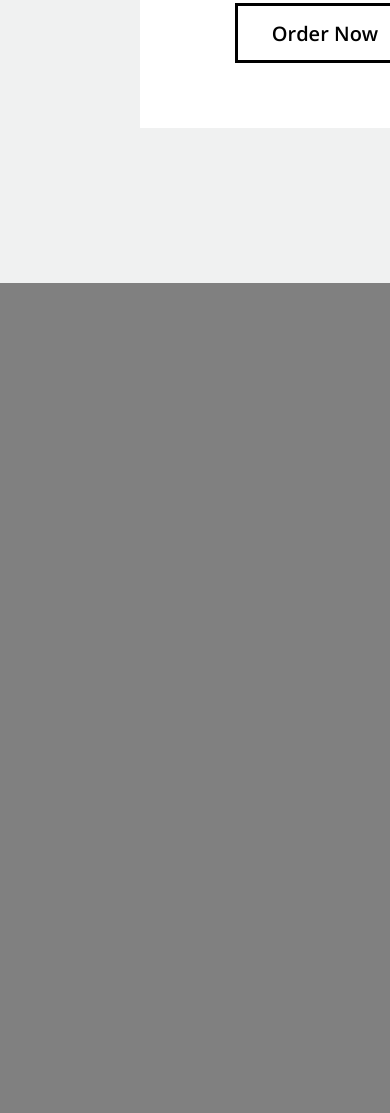
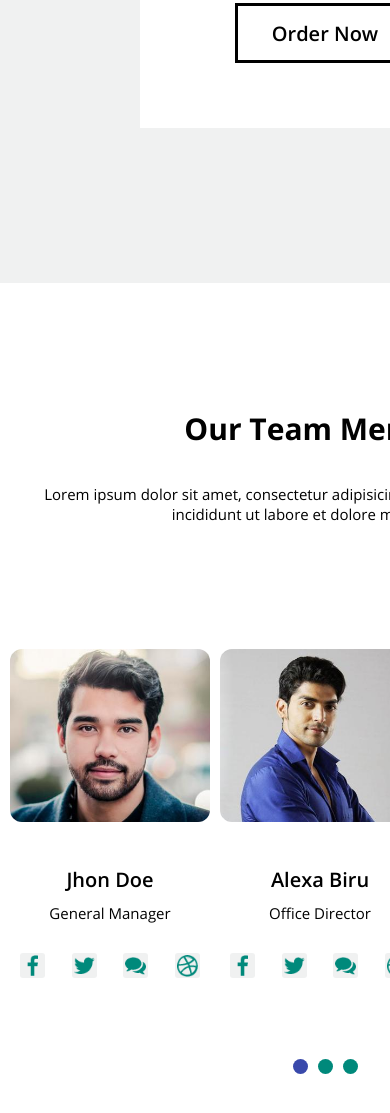
Before and after one commit to DarkTowelie/web_developer_card, a website with bundled scripts: page public/main.html in a window 390 px wide. Shown: the part 10178-11291 px from the top of the page. Before the commit the page ends 10461 px from the top, so only its background shows below. Built offline with nearby package versions, Linux system fonts and the light colour scheme.

Commit message:
added team block, added slide (not adapted to mobile)

```diff
--- a/public/css/adaptive/aMain.css
+++ b/public/css/adaptive/aMain.css
@@ -10,6 +10,63 @@
 
     .pricingPlan .cardContainer{
         grid-template-columns: 370px 370px;
+    }
+
+    .ourTeam{
+        padding-left: 0;
+        padding-right: 0;
+    }
+
+    .ourTeam .slider{
+        width: 960px;
+        margin: auto;
+    }
+
+    .ourTeam .slideContainer .card,
+    .ourTeam .slideContainer .card img
+    {
+        width: 300px;
+        margin-right: 20px;
+    }
+    .ourTeam .slider .slideContainer{
+        margin-bottom: 70px;
+    }
+
+    .ourTeam .slideContainer .card{
+        height: 450px;
+    }
+}
+
+@media only screen and (max-width:1100px)
+{
+    .ourTeam .slider{
+        width: 630px;
+        margin: auto;
+    }
+
+    .ourTeam .slideContainer .card{
+        height: 340px;
+    }
+
+    .ourTeam .slideContainer .card,
+    .ourTeam .slideContainer .card img
+    {
+        width: 200px;
+        margin-right: 10px;
+    }
+
+    .ourTeam .slideContainer .buttonContainer div{
+        width: 25px;
+        height: 25px;
+        background-size: 21px;
+        border-radius: 3px;
+    }
+    .ourTeam .slideContainer .buttonContainer div:nth-child(1){
+        background-size: 11px;
+    }
+
+    .ourTeam .slideContainer .buttonContainer{
+        width: 180px;
     }
 }
 
--- a/public/css/main.css
+++ b/public/css/main.css
@@ -462,8 +462,6 @@
     color: white;
 }
 
-
-
 @keyframes flow{
     0% {
         bottom: 0;
@@ -474,3 +472,138 @@
           box-shadow: 10px 10px 10px grey;
       }
 }
+/* Out Team--------------------------------------------------------------- */
+.ourTeam{
+    width: 100%;
+    padding: 125px 115px 125px 115px;
+    background-color: rgb(255, 255, 255);
+}
+
+.ourTeam .title span{
+    display: block;
+    margin: auto;
+    text-align: center;
+}
+
+.ourTeam .title span:nth-child(1){
+    width: 290px;
+    font-size: 30px;
+    font-family: OpenSans-Bold;
+    margin-bottom: 35px;
+}
+
+.ourTeam .title span:nth-child(2){
+    width: 630px;
+    font-size: 15px;
+    font-family: OpenSans-Regular;
+    margin-bottom: 125px;
+}
+
+.ourTeam .slider{
+    overflow: hidden;
+}
+
+.ourTeam .slider .slideContainer{
+    width: 9999px;
+    position: relative;
+    transition: left 2s ease;
+    margin-bottom: 125px;
+}
+
+.ourTeam .slideContainer .card{
+    display: inline-block;
+    margin-right: 30px;
+    width: 370px;
+    height: 500px;
+}
+
+.ourTeam .slideContainer .card img{
+    margin-bottom: 40px;
+    border-radius: 12px;
+}
+
+.ourTeam .slideContainer .card span{
+    display: block;
+    text-align: center;
+}
+
+.ourTeam .slideContainer .card span:nth-child(2){
+    margin-bottom: 10px;
+    font-size: 20px;
+    font-family: OpenSans-SemiBold;
+}
+
+.ourTeam .slideContainer .card span:nth-child(3){
+    margin-bottom: 30px;
+    font-family: OpenSans-Regular;
+    font-size: 15px;
+}
+
+.ourTeam .slideContainer .buttonContainer{
+    display: flex;
+    justify-content: space-between;
+    align-items: center;
+    width: 270px;
+    margin: auto;
+}
+
+.ourTeam .slideContainer .buttonContainer div{
+    width: 50px;
+    height: 50px;
+    background-color: rgb(240, 241, 241);
+    border-radius: 10px;
+    cursor: pointer;
+    background-position: center;
+    background-repeat: no-repeat;
+
+}
+
+.ourTeam .slideContainer .buttonContainer div:hover{
+    background-color: rgb(57, 73, 171);
+}
+
+.ourTeam .slideContainer .buttonContainer div:nth-child(1){
+    background-image: url('../image/buttons/facebook.png');
+}
+.ourTeam .slideContainer .buttonContainer div:nth-child(1):hover{
+    background-image: url('../image/buttons/wFacebook.png');
+}
+
+.ourTeam .slideContainer .buttonContainer div:nth-child(2){
+    background-image: url('../image/buttons/twitter.png');
+}
+.ourTeam .slideContainer .buttonContainer div:nth-child(2):hover{
+    background-image: url('../image/buttons/wTwitter.png');
+}
+
+.ourTeam .slideContainer .buttonContainer div:nth-child(3){
+    background-image: url('../image/buttons/whatsapp.png');
+}
+.ourTeam .slideContainer .buttonContainer div:nth-child(3):hover{
+    background-image: url('../image/buttons/wWhatsapp.png');
+}
+
+.ourTeam .slideContainer .buttonContainer div:nth-child(4){
+    background-image: url('../image/buttons/planet.png');
+}
+.ourTeam .slideContainer .buttonContainer div:nth-child(4):hover{
+    background-image: url('../image/buttons/wPlanet.png');
+}
+
+.ourTeam .sliderNavig{
+    margin: auto;
+    width: 65px;
+    display: flex;
+    cursor: pointer;
+}
+
+.ourTeam .sliderNavig .button{
+    width: 15px;
+    height: 15px;
+    border-radius: 50%;
+    margin-right: 10px;
+}
+
+.ourTeam .sliderNavig .button:last-child{
+    margin-right: 0;
+}
--- a/public/jsp/addGoods.js
+++ b/public/jsp/addGoods.js
@@ -72,5 +72,4 @@ export default function addGoodsClick(){
         buttons[2].addEventListener('click', uxDesignClick);
         buttons[3].addEventListener('click', mockupsClick);
     }
-
 }
--- /dev/null
+++ b/public/jsp/addTeam.js
@@ -0,0 +1,111 @@
+function createCard(imgPath, text1, text2){
+    let card = document.createElement('div');
+        card.className = 'card';
+    let photo = document.createElement('img');
+        photo.setAttribute('src', imgPath);
+        photo.setAttribute('alt', 'photo');
+        card.append(photo);
+    let span1 = document.createElement('span');
+        span1.innerHTML = text1;
+        card.append(span1);
+    let span2 = document.createElement('span');
+        span2.innerHTML = text2;
+        card.append(span2);
+    let buttonContainer = document.createElement('div');
+        buttonContainer.className = 'buttonContainer';
+        card.append(buttonContainer);
+    let buttons = new Array(4);
+    for(let i = 0; i < buttons.length; i++){
+        buttons[i] = document.createElement('div');
+        buttonContainer.append(buttons[i]);
+    }
+    return card;
+}
+
+function addCards(){
+    let container = document.querySelector('.ourTeam .slider .slideContainer');
+        container.innerHTML = '';
+        container.append(createCard('../image/team/team1.jpg', 'Jhon Doe', 'General Manager'));
+        container.append(createCard('../image/team/team2.jpg', 'Alexa Biru', 'Office Director'));
+        container.append(createCard('../image/team/team3.jpg', 'Ronobir Sing', 'Admin'));
+        container.append(createCard('../image/team/team3.jpg', 'Ronobir Sing', 'Admin'));
+        container.append(createCard('../image/team/team2.jpg', 'Alexa Biru', 'Office Director'));
+        container.append(createCard('../image/team/team1.jpg', 'Jhon Doe', 'General Manager'));
+        container.append(createCard('../image/team/team3.jpg', 'Ronobir Sing', 'Admin'));
+        container.append(createCard('../image/team/team2.jpg', 'Alexa Biru', 'Office Director'));
+        container.append(createCard('../image/team/team1.jpg', 'Jhon Doe', 'General Manager'));
+}
+
+export default function addTeamCards(){
+    addCards();
+    let slider = document.querySelector('.slider');
+    let slideContainer = document.querySelector('.slider .slideContainer');
+        slideContainer.style.left = 0;
+    let buttons = document.querySelectorAll('.ourTeam .sliderNavig .button');
+
+    buttons[0].style.backgroundColor = 'rgb(57, 73, 171)';
+    for(let i = 1; i < buttons.length; i++){
+        buttons[i].style.backgroundColor = 'rgb(0, 137, 123)';
+    }
+
+    let slideShift = 1200;
+    window.onresize = function(event) {
+        let lWidth = getWidth();
+
+        for(let j = 0; j < buttons.length; j++){
+            buttons[j].style.backgroundColor = 'rgb(0, 137, 123)';
+        }
+        buttons[0].style.backgroundColor = 'rgb(57, 73, 171)';
+
+        if(lWidth > 1400 && slideShift != 1200)
+        {
+            slideShift = 1200;
+            moveSlides(0);
+        }
+
+        if(lWidth <= 1400 && lWidth > 1100 && slideShift != 960)
+        {
+            slideShift = 960;
+            moveSlides(0);
+        }
+
+        if(lWidth <= 1100 && slideShift != 630)
+        {
+            slideShift = 630;
+            moveSlides(0);
+        }
+    };
+
+    for(let i = 0; i < buttons.length; i++){
+        buttons[i].addEventListener('click', ()=>{
+            for(let j = 0; j < buttons.length; j++){
+                if (j != i)
+                    buttons[j].style.backgroundColor = 'rgb(0, 137, 123)';
+            }
+            buttons[i].style.backgroundColor = 'rgb(57, 73, 171)';
+            moveSlides(i);
+        });
+    }
+
+    function moveSlides(i){
+        let lWidth = getWidth();
+        if(lWidth > 1400)
+            slideContainer.style.left = -i * slideShift + 'px';
+
+        if(lWidth <= 1400 && lWidth > 1100)
+            slideContainer.style.left = -i * slideShift + 'px';
+
+        if(lWidth <= 1100)
+            slideContainer.style.left = -i * slideShift + 'px';
+    }
+}
+
+function getWidth() {
+    return Math.max(
+      document.body.scrollWidth,
+      document.documentElement.scrollWidth,
+      document.body.offsetWidth,
+      document.documentElement.offsetWidth,
+      document.documentElement.clientWidth
+    );
+  }
--- a/public/jsp/modules/main.js
+++ b/public/jsp/modules/main.js
@@ -1,7 +1,9 @@
 import hiddenMenu from '../hiddenMenu.js';
 import addGoodsClick from '../addGoods.js';
+import addTeamCards from '../addTeam.js';
 
 document.addEventListener('DOMContentLoaded', function() {
     hiddenMenu();
     addGoodsClick();
+    addTeamCards();
  }, false);
--- a/public/main.html
+++ b/public/main.html
@@ -200,6 +200,21 @@
                 </div>
             </div>
         </div>
+        <div class="ourTeam">
+            <div class="title">
+                <span>Our Team Member</span>
+                <span>Lorem ipsum dolor sit amet, consectetur adipisicing elit, sed do eiusmod tempor incididunt ut labore et dolore magna aliqua.</span>
+            </div>
+            <div class="slider">
+                <div class="slideContainer">
+                </div>
+                <div class="sliderNavig">
+                    <div class="button"></div>
+                    <div class="button"></div>
+                    <div class="button"></div>
+                </div>
+            </div>
+        </div>
     </div>
 </body>
 </html>
```
Also changed, not shown: public/image/buttons/facebook.png (added), public/image/buttons/planet.png (added), public/image/buttons/twitter.png (added), public/image/buttons/wFacebook.png (added), public/image/buttons/wPlanet.png (added), public/image/buttons/wTwitter.png (added), public/image/buttons/wWhatsapp.png (added), public/image/buttons/whatsapp.png (added), public/image/team/team1.jpg (added), public/image/team/team2.jpg (added), public/image/team/team3.jpg (added).
